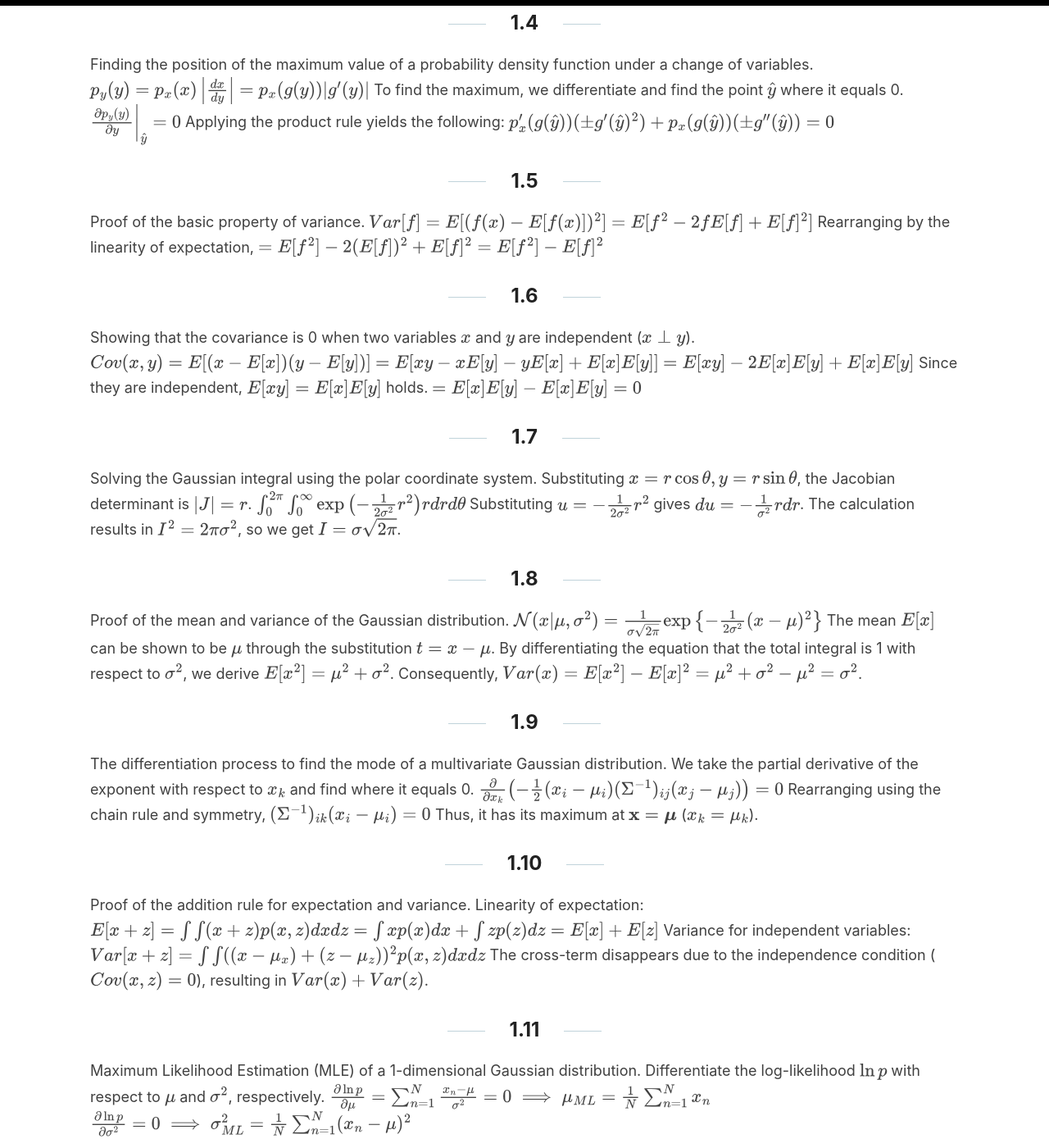
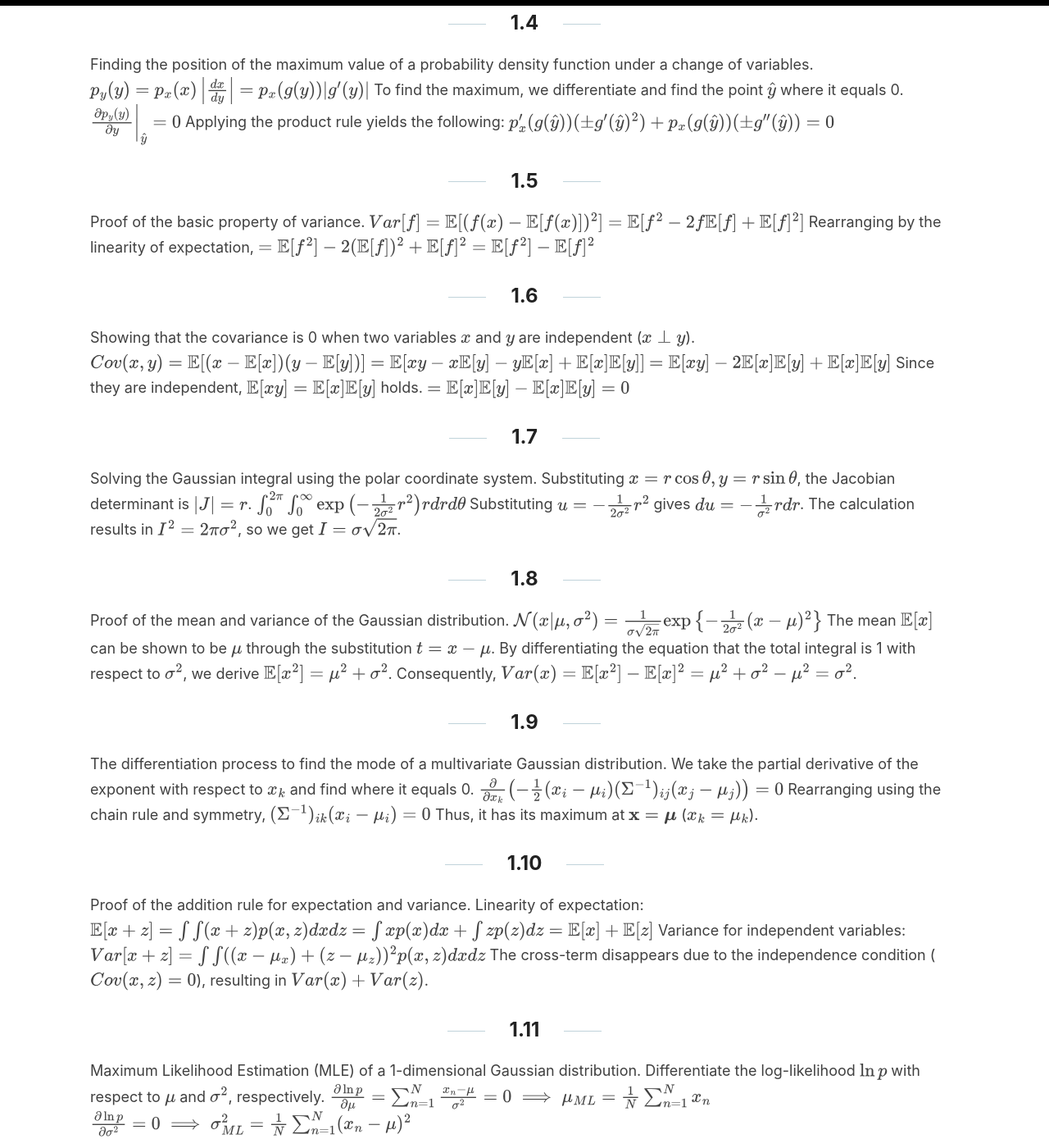
Before and after one commit to brseong/brseong.github.io, a Jekyll site: the page built from _posts/2025-04-10-PRML.md, in a window 1280 px wide and 1400 px high, scrolled down 994 px. Shown: the whole window at 82% size. Built offline with Jekyll 4.4.1, drawn with Linux system fonts in a browser that asks for light colours; some of the changed text lies outside the part shown.

Commit message:
Update 2025-04-10-PRML.md

```diff
--- a/_posts/2025-04-10-PRML.md
+++ b/_posts/2025-04-10-PRML.md
@@ -8,8 +8,8 @@ use_math: true
 Based on my handwritten notes, this post records the solutions to the exercises 1.1 through 1.13 of PRML Chapter 1.
 
 ## 1.1
-This problem is about minimizing the error function $E(\vec{w})$.
-$$E(\vec{w}) = \frac{1}{2} \sum_{n=1}^N \{y(x_n, \vec{w}) - t_n\}^2$$
+This problem is about minimizing the error function $\mathbb{E}[\vec{w}]$.
+$$\mathbb{E}[\vec{w}] = \frac{1}{2} \sum_{n=1}^N \{y(x_n, \vec{w}) - t_n\}^2$$
 Here, the polynomial is $y(x, \vec{w}) = \sum_{j=0}^M w_j x^j$.
 We find the point where the partial derivative with respect to the weight $w_i$ becomes 0.
 $$\frac{\partial E}{\partial w_i} = \sum_{n=1}^N \{y(x_n, \vec{w}) - t_n\} x_n^i = 0$$
@@ -46,18 +46,18 @@ $$p_x'(g(\hat{y})) (\pm g'(\hat{y})^2) + p_x(g(\hat{y})) (\pm g''(\hat{y})) = 0$
 
 ## 1.5
 Proof of the basic property of variance.
-$$Var[f] = E[(f(x) - E[f(x)])^2]$$
-$$= E[f^2 - 2fE[f] + E[f]^2]$$
+$$Var[f] = \mathbb{E}[(f(x) - \mathbb{E}[f(x)])^2]$$
+$$= \mathbb{E}[f^2 - 2f\mathbb{E}[f] + \mathbb{E}[f]^2]$$
 Rearranging by the linearity of expectation,
-$$= E[f^2] - 2(E[f])^2 + E[f]^2 = E[f^2] - E[f]^2$$
+$$= \mathbb{E}[f^2] - 2(\mathbb{E}[f])^2 + \mathbb{E}[f]^2 = \mathbb{E}[f^2] - \mathbb{E}[f]^2$$
 
 ## 1.6
 Showing that the covariance is 0 when two variables $x$ and $y$ are independent ($x \perp y$).
-$$Cov(x,y) = E[(x - E[x])(y - E[y])]$$
-$$= E[xy - xE[y] - yE[x] + E[x]E[y]]$$
-$$= E[xy] - 2E[x]E[y] + E[x]E[y]$$
-Since they are independent, $E[xy] = E[x]E[y]$ holds.
-$$= E[x]E[y] - E[x]E[y] = 0$$
+$$Cov(x,y) = \mathbb{E}[(x - \mathbb{E}[x])(y - \mathbb{E}[y])]$$
+$$= \mathbb{E}[xy - x\mathbb{E}[y] - y\mathbb{E}[x] + \mathbb{E}[x]\mathbb{E}[y]]$$
+$$= \mathbb{E}[xy] - 2\mathbb{E}[x]\mathbb{E}[y] + \mathbb{E}[x]\mathbb{E}[y]$$
+Since they are independent, $\mathbb{E}[xy] = \mathbb{E}[x]\mathbb{E}[y]$ holds.
+$$= \mathbb{E}[x]\mathbb{E}[y] - \mathbb{E}[x]\mathbb{E}[y] = 0$$
 
 ## 1.7
 Solving the Gaussian integral using the polar coordinate system.
@@ -69,9 +69,9 @@ The calculation results in $I^2 = 2\pi\sigma^2$, so we get $I = \sigma\sqrt{2\pi
 ## 1.8
 Proof of the mean and variance of the Gaussian distribution.
 $$\mathcal{N}(x|\mu, \sigma^2) = \frac{1}{\sigma\sqrt{2\pi}} \exp \left\{ -\frac{1}{2\sigma^2}(x - \mu)^2 \right\}$$
-The mean $E[x]$ can be shown to be $\mu$ through the substitution $t = x - \mu$.
-By differentiating the equation that the total integral is 1 with respect to $\sigma^2$, we derive $E[x^2] = \mu^2 + \sigma^2$.
-Consequently, $Var(x) = E[x^2] - E[x]^2 = \mu^2 + \sigma^2 - \mu^2 = \sigma^2$.
+The mean $\mathbb{E}[x]$ can be shown to be $\mu$ through the substitution $t = x - \mu$.
+By differentiating the equation that the total integral is 1 with respect to $\sigma^2$, we derive $\mathbb{E}[x^2] = \mu^2 + \sigma^2$.
+Consequently, $Var(x) = \mathbb{E}[x^2] - \mathbb{E}[x]^2 = \mu^2 + \sigma^2 - \mu^2 = \sigma^2$.
 
 ## 1.9
 The differentiation process to find the mode of a multivariate Gaussian distribution.
@@ -84,7 +84,7 @@ Thus, it has its maximum at $\mathbf{x} = \boldsymbol{\mu}$ ($x_k = \mu_k$).
 ## 1.10
 Proof of the addition rule for expectation and variance.
 Linearity of expectation:
-$$E[x+z] = \int \int (x+z)p(x,z)dxdz = \int x p(x)dx + \int z p(z)dz = E[x] + E[z]$$
+$$\mathbb{E}[x+z] = \int \int (x+z)p(x,z)dxdz = \int x p(x)dx + \int z p(z)dz = \mathbb{E}[x] + \mathbb{E}[z]$$
 Variance for independent variables:
 $$Var[x+z] = \int \int ((x-\mu_x) + (z-\mu_z))^2 p(x,z) dxdz$$
 The cross-term disappears due to the independence condition ($Cov(x,z)=0$), resulting in $Var(x) + Var(z)$.
@@ -97,13 +97,13 @@ $$\frac{\partial \ln p}{\partial \sigma^2} = 0 \implies \sigma^2_{ML} = \frac{1}
 
 ## 1.12
 Proof of the bias of the MLE variance.
-$E[x_n x_m]$ is $\mu^2 + \sigma^2$ when $n=m$, and $\mu^2$ otherwise.
-$$E[\mu_{ML}] = \mu$$
-$$E[\sigma^2_{ML}] = E \left[ \frac{1}{N}\sum_{n=1}^N (x_n - \mu_{ML})^2 \right]$$
+$\mathbb{E}[x_n x_m]$ is $\mu^2 + \sigma^2$ when $n=m$, and $\mu^2$ otherwise.
+$$\mathbb{E}[\mu_{ML}] = \mu$$
+$$\mathbb{E}[\sigma^2_{ML}] = E \left[ \frac{1}{N}\sum_{n=1}^N (x_n - \mu_{ML})^2 \right]$$
 By expanding this and applying the expectation, we ultimately obtain the following result, confirming it is a biased estimator.
-$$E[\sigma^2_{ML}] = \frac{N-1}{N}\sigma^2$$
+$$\mathbb{E}[\sigma^2_{ML}] = \frac{N-1}{N}\sigma^2$$
 
 ## 1.13
 The expectation of the variance estimator when the population mean is known.
-$$E \left[ \frac{1}{N}\sum_{n=1}^N (x_n - \mu)^2 \right] = \frac{1}{N}\sum_{n=1}^N (E[x_n^2] - 2\mu E[x_n] + \mu^2)$$
-$$= E[x_n^2] - 2\mu^2 + \mu^2 = Var(x)$$
+$$E \left[ \frac{1}{N}\sum_{n=1}^N (x_n - \mu)^2 \right] = \frac{1}{N}\sum_{n=1}^N (\mathbb{E}[x_n^2] - 2\mu \mathbb{E}[x_n] + \mu^2)$$
+$$= \mathbb{E}[x_n^2] - 2\mu^2 + \mu^2 = Var(x)$$
```
